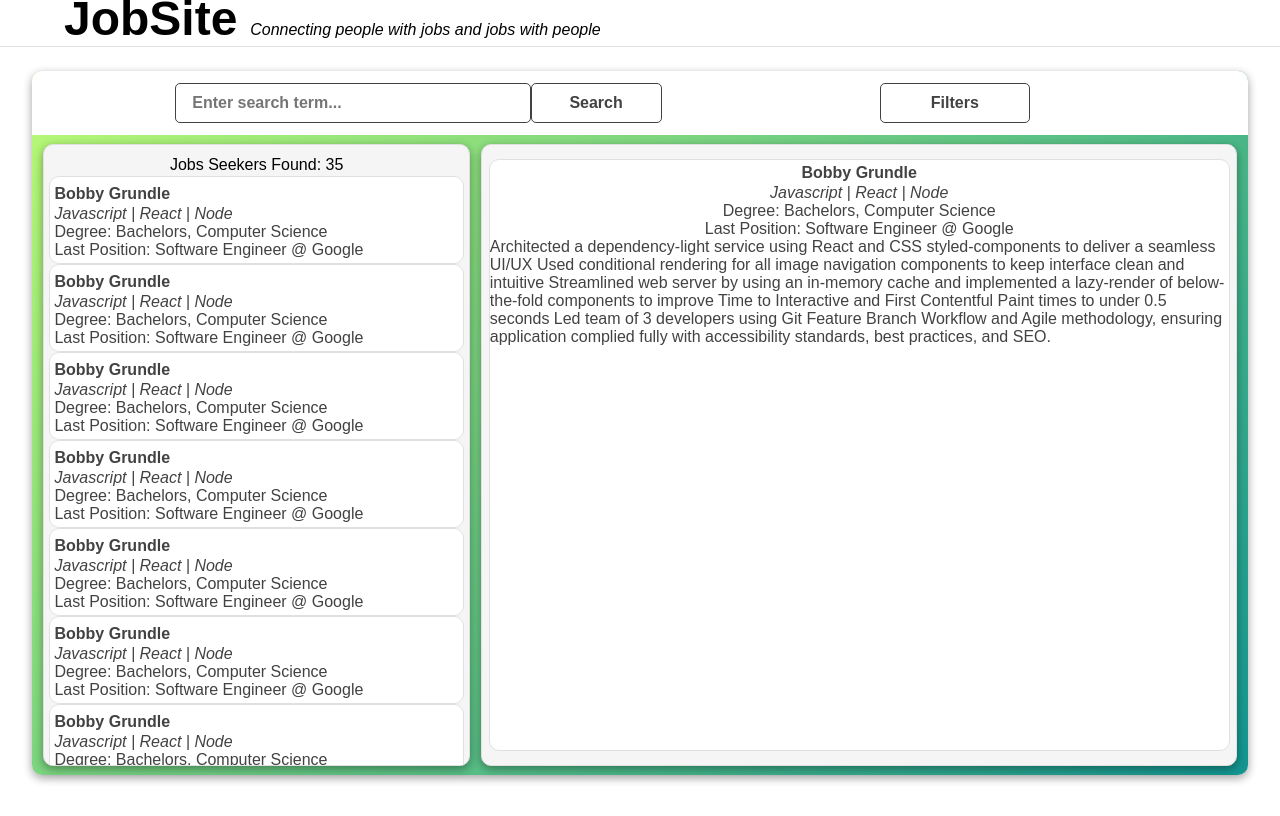
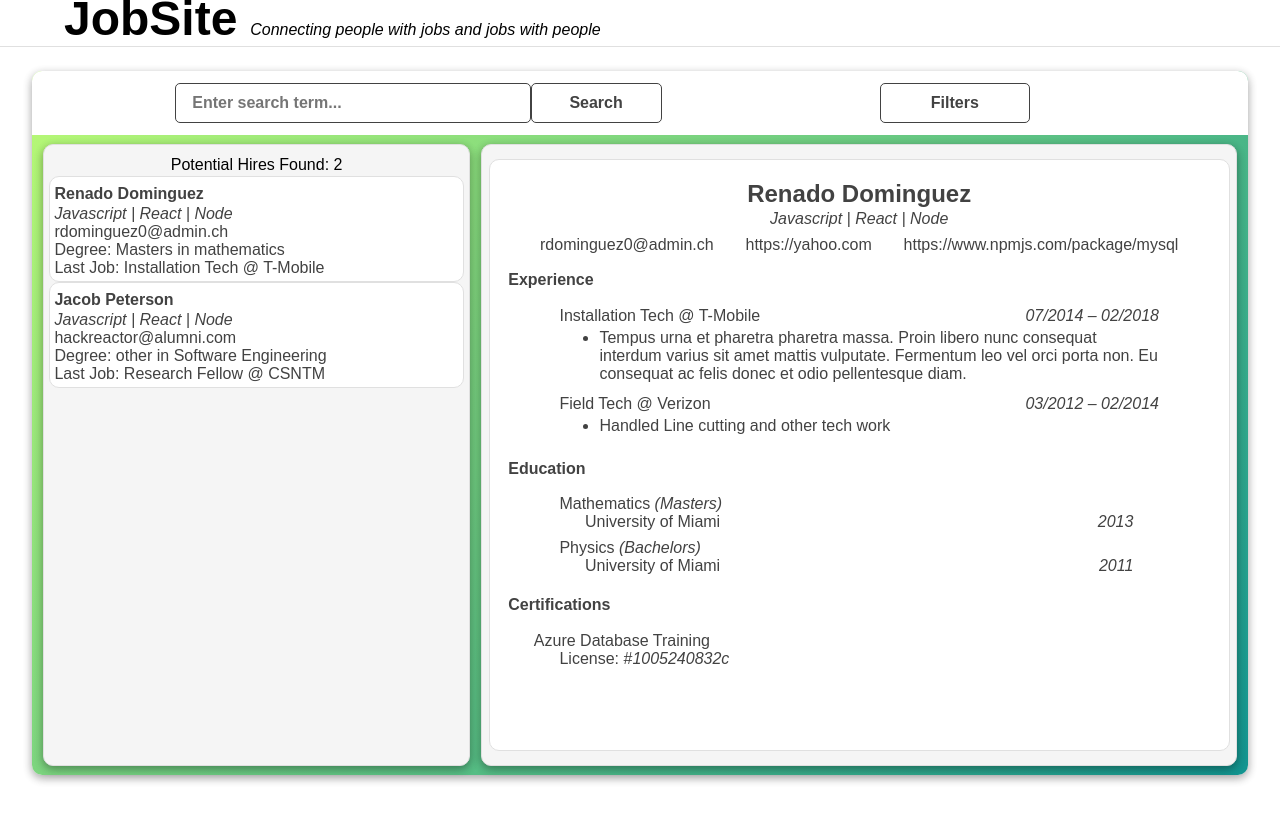
Before and after one commit to kevin-the-engi/JobSite, a React app: page / in a window 1280 px wide. Both pictures are taken after a click on the element 256 px from the left and 219 px from the top of the page. Built offline with nearby package versions, Linux system fonts and the light colour scheme; the HTML template or start-up script is replaced by a standard one.

Commit message:
Added new files for rendering the applicant's resume

```diff
--- /dev/null
+++ b/DummyData.js
@@ -0,0 +1,108 @@
+const DummyData = {
+  status: 200,
+  statusText: 'OK',
+  headers: {},
+  config: {},
+  request: {},
+  data: [{
+    firstName: 'Renado',
+    lastName: 'Dominguez',
+    email: 'rdominguez0@admin.ch',
+    phone: '884-936-4577',
+    links: {
+      linkedin: 'https://yahoo.com',
+      personal: 'https://www.npmjs.com/package/mysql',
+    },
+    city: 'Doctor Juan León Mallorquín',
+    zipcode: '7092192',
+    education: [
+      {
+        institution: 'University of Miami',
+        degreeType: 'Bachelors',
+        fieldOfStudy: 'physics',
+        yearGraduated: '2011',
+      },
+      {
+        institution: 'University of Miami',
+        degreeType: 'Masters',
+        fieldOfStudy: 'mathematics',
+        yearGraduated: '2013',
+      },
+    ],
+    workExperience: [
+      {
+        employer: 'Verizon',
+        title: 'Field Tech',
+        startDate: '2012-03-14',
+        endDate: '2014-02-09',
+        description: 'Handled Line cutting and other tech work',
+      },
+      {
+        employer: 'T-Mobile',
+        title: 'Installation Tech',
+        startDate: '2014-07-13',
+        endDate: '2018-02-10',
+        description: 'Tempus urna et pharetra pharetra massa. Proin libero nunc consequat interdum varius sit amet mattis vulputate. Fermentum leo vel orci porta non. Eu consequat ac felis donec et odio pellentesque diam.',
+      },
+    ],
+    certificates: [
+      {
+        licenseNum: '1005240832c',
+        name: 'Azure Database Training',
+      },
+    ],
+  },
+  {
+    firstName: 'Jacob',
+    lastName: 'Peterson',
+    email: 'hackreactor@alumni.com',
+    phone: '555-867-5309',
+    links: {
+      linkedin: 'linkedin.com/in/jacobwpeterson',
+      personal: 'github.com/JacobWPeterson',
+    },
+    city: 'Sunnyvale',
+    zipcode: '94086',
+    education: [
+      {
+        institution: 'University of Edinburgh',
+        degreeType: 'PhD',
+        fieldOfStudy: 'Textual Criticism',
+        yearGraduated: '2020',
+      },
+      {
+        institution: 'Hack Reactor',
+        degreeType: 'other',
+        fieldOfStudy: 'Software Engineering',
+        yearGraduated: '2021',
+      },
+    ],
+    workExperience: [
+      {
+        employer: 'Verizon',
+        title: 'Field Tech',
+        startDate: '2012-03-14',
+        endDate: '2014-02-09',
+        description: 'Handled Line cutting and other tech work',
+      },
+      {
+        employer: 'T-Mobile',
+        title: 'Installation Tech',
+        startDate: '2014-07-13',
+        endDate: '2018-02-10',
+        description: 'Tempus urna et pharetra pharetra massa. Proin libero nunc consequat interdum varius sit amet mattis vulputate. Fermentum leo vel orci porta non. Eu consequat ac felis donec et odio pellentesque diam.',
+      },
+      {
+        employer: 'CSNTM',
+        title: 'Research Fellow',
+        startDate: '2011-05-20',
+        endDate: '2019-10-31',
+        description: 'Led digitization projects in the US, Europe, and Asia. \r Oversaw the planning and initial development of new user and research features for the website \r Established better practices for public access to our online collection, our data storage, and our adherence to international standards (ISO & FADGI) \r Promoted, from intern to project lead and ultimately to research fellow.'
+        ,
+      },
+    ],
+    certificates: [],
+  }],
+};
+
+module.exports.DummyData = DummyData;
--- a/client/src/components/ApplicantDetailDiv.jsx
+++ b/client/src/components/ApplicantDetailDiv.jsx
@@ -1,5 +1,9 @@
 import React from 'react';
 import styled from 'styled-components';
+
+import Work from './Work.jsx';
+import Education from './Education.jsx';
+import Certification from './Certification.jsx';
 
 const ApplicantDetailWrapper = styled.div`
   width: 62%;
@@ -27,9 +31,17 @@ const ApplicantResume = styled.div`
   background: #fff;
 `;
 
+const Header = styled.div`
+  width: 100%;
+  margin-top: 2vh;
+  display: flex;
+  flex-direction: column;
+  align-items: center;
+`;
+
 const Name = styled.h1`
   margin: .5vh 0 .25vh 0;
-  font-size: 1rem;
+  font-size: 1.5rem;
   font-weight: bold;
 `;
 
@@ -39,25 +51,63 @@ const Summary = styled.p`
   font-style: italic;
 `;
 
-const TileBody = styled.p`
-  margin: 0;
-  font-weight: lighter;
+const ContactInfo = styled.div`
+  width: 95%;
+  margin-top: 1vh;
+  display: flex;
+  justify-content: space-evenly;
 `;
 
-const ApplicantDetailDiv = (props) => (
+const Link = styled.a`
+  margin: 0;
+  color: inherit;
+  font-size: 1rem;
+  text-decoration: none;
+`;
+
+const SectionTitle = styled.h2`
+  font-size: 1rem;
+  font-weight: bold;
+`;
+
+const Section = styled.div`
+  width: 95%;
+  margin-top: .5vh;
+  display: flex;
+  flex-direction: column;
+  // justify-content: space-evenly;
+`;
+
+const ApplicantDetailDiv = ({ resumeToDisplay }) => (
   <ApplicantDetailWrapper>
-    <ApplicantResume>
-      <Name>Bobby Grundle</Name>
-      <Summary>Javascript | React | Node</Summary>
-      <TileBody>Degree: Bachelors, Computer Science</TileBody>
-      <TileBody>Last Position: Software Engineer @ Google</TileBody>
-      <TileBody>
-        Architected a dependency-light service using React and CSS styled-components to deliver a seamless UI/UX
-        Used conditional rendering for all image navigation components to keep interface clean and intuitive
-        Streamlined web server by using an in-memory cache and implemented a lazy-render of below-the-fold components to improve Time to Interactive and First Contentful Paint times to under 0.5 seconds
-        Led team of 3 developers using Git Feature Branch Workflow and Agile methodology, ensuring application complied fully with accessibility standards, best practices, and SEO.
-      </TileBody>
-    </ApplicantResume>
+    {!resumeToDisplay && <div>Select an applicant to view their resume</div>}
+    {resumeToDisplay && (
+      <ApplicantResume>
+        <Header>
+          <Name>{`${resumeToDisplay.firstName} ${resumeToDisplay.lastName}`}</Name>
+          <Summary>Javascript | React | Node</Summary>
+          <ContactInfo>
+            <Link href={resumeToDisplay.email}>{resumeToDisplay.email}</Link>
+            {Object.entries(resumeToDisplay.links).map(([key, value]) => <Link href={value}>{value}</Link>)}
+          </ContactInfo>
+        </Header>
+        <Section>
+          <SectionTitle>Experience</SectionTitle>
+          {resumeToDisplay.workExperience.reverse().map((job) => <Work job={job} />)}
+        </Section>
+        <Section>
+          <SectionTitle>Education</SectionTitle>
+          {resumeToDisplay.education.reverse().map((degree) => <Education degree={degree} />)}
+        </Section>
+        {resumeToDisplay.certificates.length !== 0
+        && (
+        <Section>
+          <SectionTitle>Certifications</SectionTitle>
+          {resumeToDisplay.certificates.map((certificate) => <Certification certificate={certificate} />)}
+        </Section>
+        )}
+      </ApplicantResume>
+    )}
   </ApplicantDetailWrapper>
 );
 
--- a/client/src/components/ApplicantDetailModal.jsx
+++ b/client/src/components/ApplicantDetailModal.jsx
@@ -45,24 +45,34 @@ const Summary = styled.p`
   font-style: italic;
 `;
 
+const Email = styled.p`
+  margin: 0;
+  font-weight: lighter;
+`;
+
+const Degree = styled.p`
+  margin: 0;
+  font-weight: lighter;
+`;
+
+const Work = styled.p`
+  margin: 0;
+  font-weight: lighter;
+`;
+
 const TileBody = styled.p`
   margin: 0;
   font-weight: lighter;
 `;
 
-const ApplicantDetailModal = (props) => (
+const ApplicantDetailModal = ({ resumeToDisplay }) => (
   <ApplicantDetailWrapper onMouseDown={(event) => event.stopPropagation()}>
     <ApplicantResume>
-      <Name>Bobby Grundle</Name>
+      <Name>{`${resumeToDisplay.firstName} ${resumeToDisplay.lastName}`}</Name>
       <Summary>Javascript | React | Node</Summary>
-      <TileBody>Degree: Bachelors, Computer Science</TileBody>
-      <TileBody>Last Position: Software Engineer @ Google</TileBody>
-      <TileBody>
-        Architected a dependency-light service using React and CSS styled-components to deliver a seamless UI/UX
-        Used conditional rendering for all image navigation components to keep interface clean and intuitive
-        Streamlined web server by using an in-memory cache and implemented a lazy-render of below-the-fold components to improve Time to Interactive and First Contentful Paint times to under 0.5 seconds
-        Led team of 3 developers using Git Feature Branch Workflow and Agile methodology, ensuring application complied fully with accessibility standards, best practices, and SEO.
-      </TileBody>
+      <Email>{resumeToDisplay.email}</Email>
+      <Degree>{`Degree: ${resumeToDisplay.education[resumeToDisplay.education.length - 1].degreeType}, ${resumeToDisplay.education[resumeToDisplay.education.length - 1].fieldOfStudy}`}</Degree>
+      <Work>{`Last Job: ${resumeToDisplay.workExperience[resumeToDisplay.workExperience.length - 1].title} @ ${resumeToDisplay.workExperience[resumeToDisplay.workExperience.length - 1].employer}`}</Work>
     </ApplicantResume>
   </ApplicantDetailWrapper>
 );
--- /dev/null
+++ b/client/src/components/Certification.jsx
@@ -0,0 +1,41 @@
+import React from 'react';
+import styled from 'styled-components';
+
+const Certificate = styled.div`
+  margin: .5vh 2vw;
+  display: flex;
+  flex-direction: column;
+`;
+
+const RowDiv = styled.div`
+  margin: 0 2vw;
+  display: flex;
+  justify-content: left;
+`;
+
+// const SpacedRowDiv = styled.div`
+//   margin: 0 4vw;
+//   display: flex;
+//   justify-content: space-between;
+// `;
+
+const Text = styled.p`
+  margin: 0;
+`;
+
+const ItalicText = styled.p`
+  margin: 0;
+  font-style: italic;
+`;
+
+const Certification = ({ certificate }) => (
+  <Certificate>
+    <Text>{`${certificate.name}`}</Text>
+    <RowDiv>
+      <Text>License: #</Text>
+      <ItalicText>{`${certificate.licenseNum}`}</ItalicText>
+    </RowDiv>
+  </Certificate>
+);
+
+export default Certification;
--- /dev/null
+++ b/client/src/components/Education.jsx
@@ -0,0 +1,45 @@
+import React from 'react';
+import styled from 'styled-components';
+
+const Degree = styled.div`
+  margin: .5vh 2vw;
+  display: flex;
+  flex-direction: column;
+`;
+
+const RowDiv = styled.div`
+  margin: 0 2vw;
+  display: flex;
+  justify-content: left;
+`;
+
+const SpacedRowDiv = styled.div`
+  margin: 0 4vw;
+  display: flex;
+  justify-content: space-between;
+`;
+
+const Text = styled.p`
+  margin: 0;
+`;
+
+const ItalicText = styled.p`
+  margin: 0;
+  font-style: italic;
+`;
+
+const Education = ({ degree }) => (
+  <Degree>
+    <RowDiv>
+      <Text>{`${degree.fieldOfStudy.charAt(0).toUpperCase()}${degree.fieldOfStudy.slice(1)}`}</Text>
+      &nbsp;
+      <ItalicText>{`(${degree.degreeType})`}</ItalicText>
+    </RowDiv>
+    <SpacedRowDiv>
+      <Text>{degree.institution}</Text>
+      <ItalicText>{degree.yearGraduated}</ItalicText>
+    </SpacedRowDiv>
+  </Degree>
+);
+
+export default Education;
--- a/client/src/components/FindJobSeekersPortal.jsx
+++ b/client/src/components/FindJobSeekersPortal.jsx
@@ -1,5 +1,7 @@
 import React from 'react';
 import styled from 'styled-components';
+
+import DummyData from '../../../DummyData.js';
 
 import SearchBar from './Searchbar.jsx';
 import Filters from './Filters.jsx';
@@ -72,15 +74,18 @@ class FindJobSeekersPortal extends React.Component {
       },
       isDesktop: false,
       modalOpen: false,
-      jobResults: [],
+      jobSeekers: DummyData.DummyData.data,
+      resumeToDisplay: null,
     };
     this.updateScreenSize = this.updateScreenSize.bind(this);
     this.toggleModal = this.toggleModal.bind(this);
+    this.getResumeToDisplay = this.getResumeToDisplay.bind(this);
     this.setSearch = this.setSearch.bind(this);
     this.setLocation = this.setLocation.bind(this);
   }
 
   componentDidMount() {
+    //send GET Reques for data and assign to seekerResults
     this.updateScreenSize();
     window.addEventListener('resize', this.updateScreenSize);
   }
@@ -99,6 +104,10 @@ class FindJobSeekersPortal extends React.Component {
     }));
   }
 
+  getResumeToDisplay(seeker) {
+    this.setState({ resumeToDisplay: seeker });
+  }
+
   setSearch(term) {
 
   }
@@ -108,7 +117,7 @@ class FindJobSeekersPortal extends React.Component {
   }
 
   render() {
-    const { jobSeekers, isDesktop, modalOpen } = this.state;
+    const { jobSeekers, isDesktop, modalOpen, resumeToDisplay } = this.state;
 
     return (
       <PageWrapper>
@@ -116,15 +125,17 @@ class FindJobSeekersPortal extends React.Component {
           <SearchBar />
           <Filters />
         </SearchWrapper>
+        {jobSeekers && (
           <SeekerResultsPortalWrapper>
-          <ListSeekerResults toggleModal={this.toggleModal} jobSeekers={jobSeekers} />
-          { isDesktop && <ApplicantDetailDiv />}
+            <ListSeekerResults toggleModal={this.toggleModal} jobSeekers={jobSeekers} getResumeToDisplay={this.getResumeToDisplay} />
+            { isDesktop && <ApplicantDetailDiv resumeToDisplay={resumeToDisplay} />}
             { !isDesktop && modalOpen && (
               <ModalBackground onMouseDown={this.toggleModal}>
-              <ApplicantDetailModal />
+                <ApplicantDetailModal resumeToDisplay={resumeToDisplay} />
               </ModalBackground>
             )}
           </SeekerResultsPortalWrapper>
+        )}
       </PageWrapper>
     );
   }
--- a/client/src/components/ListSeekerResults.jsx
+++ b/client/src/components/ListSeekerResults.jsx
@@ -50,12 +50,12 @@ const List = styled.div`
   align-items: center;
 `;
 
-const ListSeekerResults = (props) => (
+const ListSeekerResults = ({ toggleModal, jobSeekers, getResumeToDisplay }) => (
   <ResultsWrapper>
-    <Header>Jobs Seekers Found: 35</Header>
+    <Header>{`Potential Hires Found: ${jobSeekers.length}`}</Header>
     <ListWrapper>
       <List>
-        {[1, 2, 3, 4, 5, 6, 7, 8, 9, 10, 11, 12, 13].map((seeker) => <SeekerTile toggleModal={props.toggleModal} />)}
+        {jobSeekers.map((seeker) => <SeekerTile seeker={seeker} toggleModal={toggleModal} getResumeToDisplay={getResumeToDisplay} />)}
       </List>
     </ListWrapper>
   </ResultsWrapper>
--- a/client/src/components/SeekerTile.jsx
+++ b/client/src/components/SeekerTile.jsx
@@ -26,20 +26,34 @@ const Summary = styled.p`
   font-style: italic;
 `;
 
+const Email = styled.p`
+  margin: 0;
+  font-weight: lighter;
+`;
+
+const Degree = styled.p`
+  margin: 0;
+  font-weight: lighter;
+`;
+
+const Work = styled.p`
+  margin: 0;
+  font-weight: lighter;
+`;
+
 const TileBody = styled.p`
   margin: 0;
   font-weight: lighter;
 `;
 
-const SeekerTile = (props) => {
-  return (
-    <Tile onClick={() => props.toggleModal()}>
-      <Name>Bobby Grundle</Name>
-      <Summary>Javascript | React | Node</Summary>
-      <TileBody>Degree: Bachelors, Computer Science</TileBody>
-      <TileBody>Last Position: Software Engineer @ Google</TileBody>
-    </Tile>
-  );
-};
+const SeekerTile = ({ seeker, toggleModal, getResumeToDisplay }) => (
+  <Tile onClick={() => { getResumeToDisplay(seeker); toggleModal(); }}>
+    <Name>{`${seeker.firstName} ${seeker.lastName}`}</Name>
+    <Summary>Javascript | React | Node</Summary>
+    <Email>{seeker.email}</Email>
+    <Degree>{`Degree: ${seeker.education[seeker.education.length - 1].degreeType} in ${seeker.education[seeker.education.length - 1].fieldOfStudy}`}</Degree>
+    <Work>{`Last Job: ${seeker.workExperience[seeker.workExperience.length - 1].title} @ ${seeker.workExperience[seeker.workExperience.length - 1].employer}`}</Work>
+  </Tile>
+);
 
 export default SeekerTile;
--- /dev/null
+++ b/client/src/components/Work.jsx
@@ -0,0 +1,39 @@
+import React from 'react';
+import styled from 'styled-components';
+
+const Job = styled.div`
+  margin: .5vh 2vw;
+  display: flex;
+  flex-direction: column;
+`;
+
+const PositionTime = styled.div`
+  margin: 0 2vw;
+  display: flex;
+  justify-content: space-between;
+`;
+
+const Position = styled.p`
+  margin: 0;
+`;
+
+const Timeline = styled.p`
+  margin: 0;
+  font-style: italic;
+`;
+
+const Description = styled.ul`
+  margin: .5vh 2vw;
+`;
+
+const Work = ({ job }) => (
+  <Job>
+    <PositionTime>
+      <Position>{`${job.title} @ ${job.employer}`}</Position>
+      <Timeline>{`${job.startDate.slice(5, 7)}/${job.startDate.slice(0, 4)} – ${job.endDate.slice(5, 7)}/${job.endDate.slice(0, 4)}`}</Timeline>
+    </PositionTime>
+    <Description>{job.description.split(/\r\n|\n|\r/).map((item) => <li>{item}</li>)}</Description>
+  </Job>
+);
+
+export default Work;
```
Lines whose indentation alone changed are shown as unchanged.
